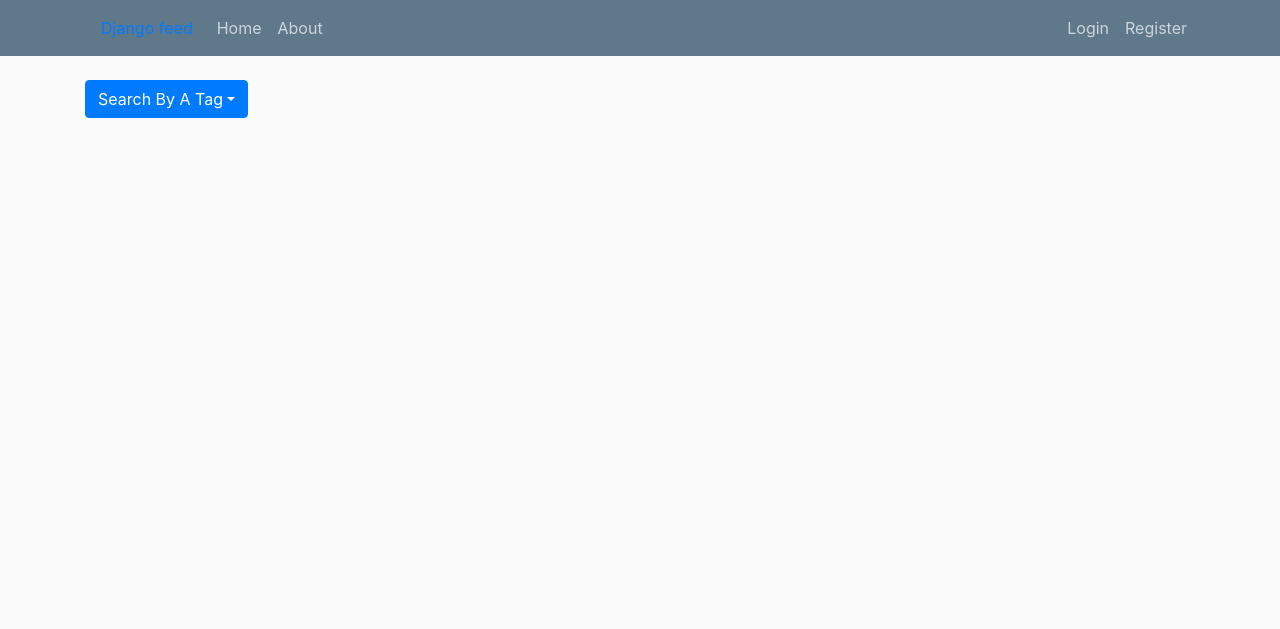
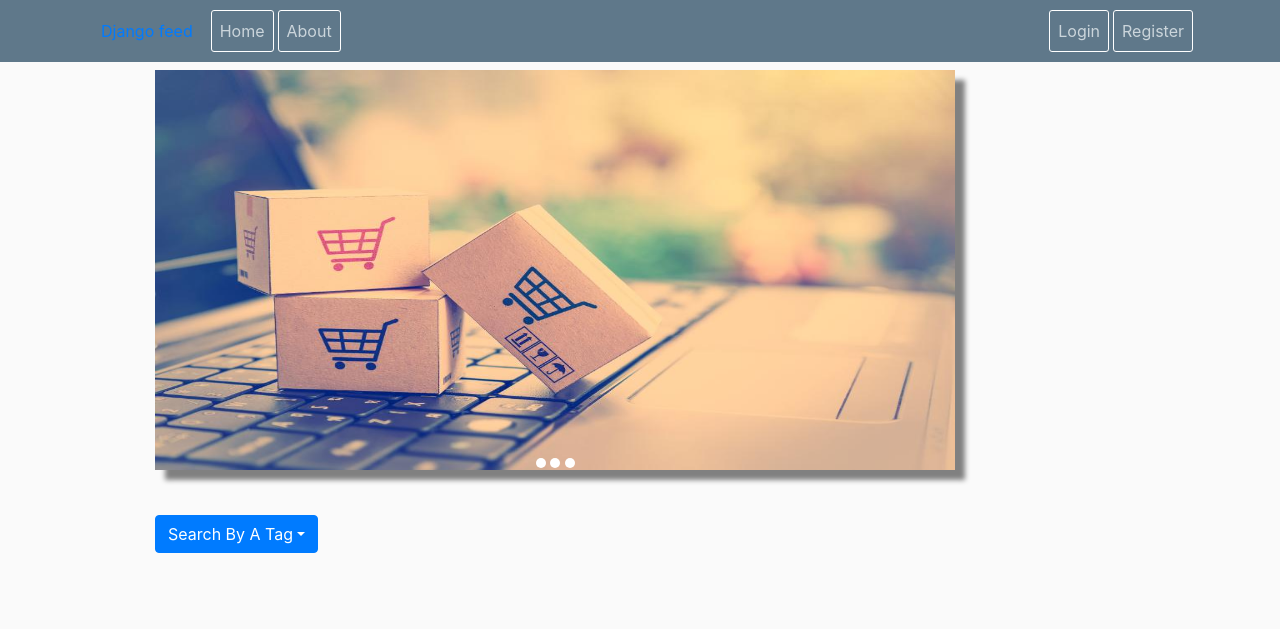
Before and after one commit to Mohit17067/environment_ecommerce, a Django app: template feed/templates/feed/home.html in a window 1280 px wide. Shown: the top 629 px of the page. Run offline with Django 3.2, Linux system fonts and the light colour scheme; the template is opened without the code that fills it, so the values that code supplies are empty; some libraries are stand-ins or nearby versions.

Commit message:
UI Changes

```diff
--- a/feed/static/feed/main.css
+++ b/feed/static/feed/main.css
@@ -18,6 +18,10 @@ ul {
 
 .site-header .navbar-nav .nav-link {
   color: #cbd5db;
+  /*some changes*/
+  border: 1px solid #ffffff;
+  border-radius: 3px;
+  margin: 2px;
 }
 
 .site-header .navbar-nav .nav-link:hover {
@@ -25,7 +29,19 @@ ul {
 }
 
 .site-header .navbar-nav .nav-link.active {
-  font-weight: 500;
+  font-weight: 50;
+
+}
+.side-panel{
+  background-color: #000000;
+  width: 15px;
+
+}
+
+.center{
+  width: 100%;
+  margin-right:0px;
+
 }
 
 .content-section {
@@ -34,7 +50,11 @@ ul {
   border: 1px solid #dddddd;
   border-radius: 3px;
   margin-bottom: 20px;
+
+
+
 }
+
 
 .article-title {
   color: #444444;
@@ -47,12 +67,19 @@ a.article-title:hover {
 
 .article-content {
   white-space: pre-line;
+  border: 1px solid #dddddd;
+  border-radius: 3px;
+  padding: 2px;
+  display: inline-block;
+  clear:both;
+  float:left;
 }
 
 .article-img {
   height: 65px;
   width: 65px;
   margin-right: 16px;
+
 }
 
 .article-metadata {
@@ -78,12 +105,24 @@ a.article-title:hover {
   margin-right: 20px;
   margin-bottom: 16px;
 }
-
+.pre-img {
+  height: 300px;
+  width: 375px;
+  margin-right: 20px;
+  margin-bottom: 16px;
+  clear:both;
+  float:left;
+  border: 2px solid #dddddd;
+  border-radius: 3px;
+  padding: 5px;
+}
 .post-img {
   height: 1500px;
   width: 150px;
   margin-right: 20px;
   margin-bottom: 16px;
+  clear:both;
+  float:left;
 }
 
 .img-responsive{
@@ -95,3 +134,71 @@ a.article-title:hover {
 .account-heading {
   font-size: 2.5rem;
 }
+
+
+.slider-holder
+{
+  width: 800px;
+  height: 400px;
+  background-color: yellow;
+  margin-left: auto;
+  margin-right: auto;
+  margin-top: -10px;
+  margin-bottom: 40px;
+  text-align: center;
+  overflow: hidden;
+  box-shadow: 10px 10px 5px grey;
+  }
+
+.image-holder
+{
+  width: 2400px;
+  background-color: red;
+  height: 400px;
+  clear: both;
+  position: relative;
+  -webkit-transition: left 2s;
+  -moz-transition: left 2s;
+  -o-transition: left 2s;
+  transition: left 2s;
+}
+
+.slider-image
+{
+  float: left;
+  margin: 0px;
+  padding: 0px;
+  position: relative;
+  height: 400px;
+  width: 800px;
+}
+
+#slider-image-1:target ~ .image-holder
+{
+  left: 0px;
+}
+
+#slider-image-2:target ~ .image-holder
+{
+  left: -800px;
+}
+
+#slider-image-3:target ~ .image-holder
+{
+  left: -1600px;
+}
+
+.button-holder
+{
+  position: relative;
+  top: -20px;
+}
+
+.slider-change
+{
+display: inline-block;
+height: 10px;
+width: 10px;
+border-radius: 5px;
+background-color: white;
+}
--- a/feed/templates/feed/base.html
+++ b/feed/templates/feed/base.html
@@ -79,7 +79,8 @@
 
 
 
-	<main role="main" class="container">
+	<main role="main" class="container center">
+
 	  <div class="row">
 	    <div class="col-md-8">
 	      {% if messages %}
@@ -90,8 +91,9 @@
 	      	{% endfor %}
 	      {% endif %}
 	      {% block content %}{% endblock %}
+	      </div>
 	      <!-- this block can be used by child templates such as home.html and about.html. -->
-	    <!-- </div>
+	    <!--
 	    <div class="col-md-4">
 	      <div class="content-section">
 	        <h3>Search by clicking the tag</h3>
@@ -104,9 +106,10 @@
 	          </ul>
 	        </p>
 	      </div>
-	    </div>
-	  </div> -->
-	</main>
+	    </div>-->
+	  </div>
+
+		</main>
 
 	<!-- bootstrap starter code below. -->
 	<script src="https://code.jquery.com/jquery-3.3.1.slim.min.js" integrity="sha384-q8i/X+965DzO0rT7abK41JStQIAqVgRVzpbzo5smXKp4YfRvH+8abtTE1Pi6jizo" crossorigin="anonymous"></script>
--- a/feed/templates/feed/home.html
+++ b/feed/templates/feed/home.html
@@ -2,11 +2,32 @@
 {% load crispy_forms_tags %}
 {% block content %}
 
-	<div class="dropdown">
+
+<div class="slider-holder">
+        <span id="slider-image-1"></span>
+        <span id="slider-image-2"></span>
+        <span id="slider-image-3"></span>
+        <div class="image-holder">
+            <img src="media/2.jpg" class="slider-image" />
+            <img src="media/1.jpg" class="slider-image" />
+            <img src="media/3.jpg" class="slider-image" />
+        </div>
+
+        <div class="button-holder">
+            <a href="#slider-image-1" class="slider-change"></a>
+            <a href="#slider-image-2" class="slider-change"></a>
+            <a href="#slider-image-3" class="slider-change"></a>
+        </div>
+    </div>
+
+
+
+
+	<div class="dropdown" >
 
   <!--Trigger-->
   <button class="btn btn-primary dropdown-toggle" type="button" id="dropdownMenu1" data-toggle="dropdown"
-    aria-haspopup="true" aria-expanded="false">Search By A Tag</button>
+    aria-haspopup="true" aria-expanded="false" style= "margin-bottom: -20px">Search By A Tag</button>
 
 
   <!--Menu-->
--- a/feed/templates/feed/post_detail.html
+++ b/feed/templates/feed/post_detail.html
@@ -46,7 +46,7 @@
           </div>
         </p>
 
-        <img class="account-img" src="{{ object.service_pre_Img.url }}">
+        <img class="pre-img" src="{{ object.service_pre_Img.url }}">
         {% if object.status == "Need Help" %}
           <p class="article-content text-danger">Status: {{object.status }}</p>
         {% endif %}
```
Also changed, not shown: media/1.jpg (added), media/2.jpg (added), media/3.jpg (added).
